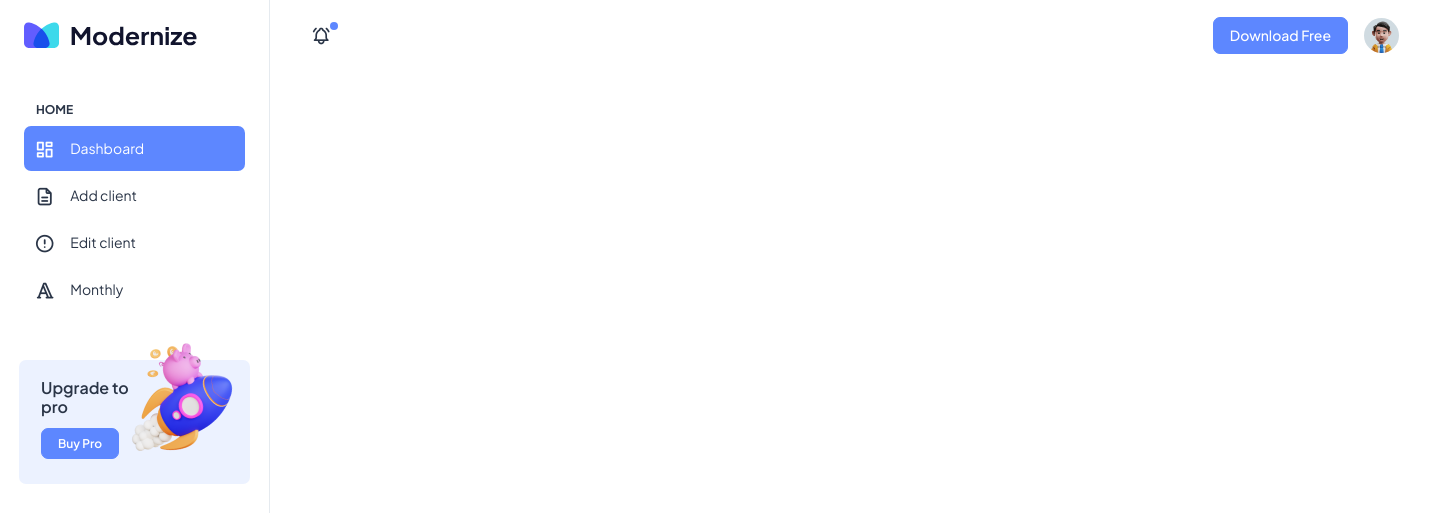
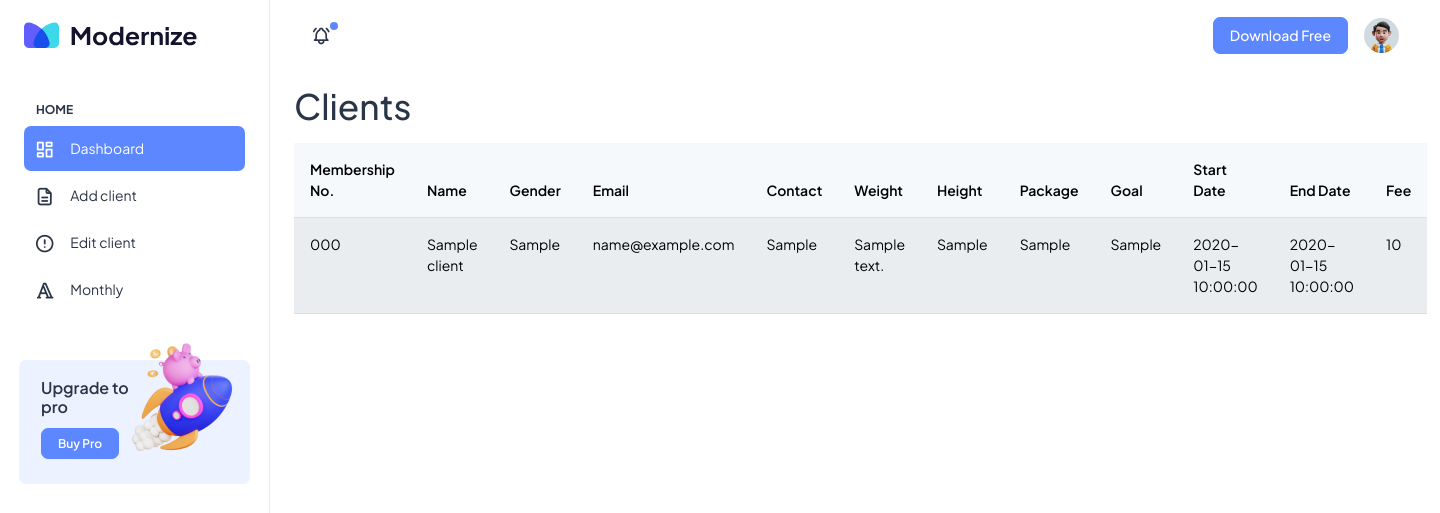
Before and after one commit to sarfaraz1212/TPG, a PHP site: page /dashboard.php in a window 1440 px wide. Shown: the top 513 px of the page. Run offline with PHP 8.4, Linux system fonts and the light colour scheme; tables that the repository leaves empty or names only in its code hold one stand-in row (values such as "Sample post"); some libraries are stand-ins or nearby versions.

Commit message:
Added Add client functionality and show users fun.

```diff
--- a/dashboard.php
+++ b/dashboard.php
@@ -1,6 +1,50 @@
-<?php include('includes/header.php')?>
-      <!--  Header End -->
-      <div class="container-fluid mx-auto w-75">
-        <!--  Start code from here no need to close the above div -->
-
-<?php include('includes/footer.php')?>
+<?php include('includes/header.php'); ?>
+<?php include('includes/connection.php'); ?>
+<!--  Header End -->
+<div class="container-fluid mx-auto w-100">
+  <!--  Start code from here no need to close the above div -->
+  <div>
+    <div class="h1 mb-3">Clients</div>
+    <table class="table table-light table-striped">
+      <thead>
+        <tr>
+          <th scope="col">Membership No.</th>
+          <th scope="col">Name</th>
+          <th scope="col">Gender</th>
+          <th scope="col">Email</th>
+          <th scope="col">Contact</th>
+          <th scope="col">Weight</th>
+          <th scope="col">Height</th>
+          <th scope="col">Package</th>
+          <th scope="col">Goal</th>
+          <th scope="col">Start Date</th>
+          <th scope="col">End Date</th>
+          <th scope="col">Fee</th>
+        </tr>
+      </thead>
+      <tbody>
+        <?php
+          $sql = "SELECT * FROM `clients`";
+          $sqlq = mysqli_query($conn,$sql);
+          while($row = mysqli_fetch_assoc($sqlq)):
+        ?>
+        <tr>
+          <td><?php echo $row['membership_number']; ?></td>
+          <td><?php echo $row['name']; ?></td>
+          <td><?php echo $row['gender']; ?></td>
+          <td><?php echo $row['email']; ?></td>
+          <td><?php echo $row['contact']; ?></td>
+          <td><?php echo $row['body_weight']; ?></td>
+          <td><?php echo $row['height']; ?></td>
+          <td><?php echo $row['package_type']; ?></td>
+          <td><?php echo $row['goal']; ?></td>
+          <td><?php echo $row['start_date']; ?></td>
+          <td><?php echo $row['end_date']; ?></td>
+          <td><?php echo $row['fee']; ?></td>
+        </tr>
+        <?php endwhile; ?>
+      </tbody>
+    </table>
+  </div>
+</div>
+<?php include('includes/footer.php'); ?>
--- a/includes/app.js
+++ b/includes/app.js
@@ -1,5 +1,4 @@
-$(document).ready(function()
-{
+$(document).ready(function() {
     $('#addclientform').on('submit', function(e) {
         e.preventDefault();
         var formdata = new FormData(this);
@@ -10,10 +9,25 @@ $(document).ready(function()
             processData: false,
             contentType: false,
             success: function(feedback) {
-                alert(feedback);
+                var feedback = JSON.parse(feedback);
+                if(feedback.status = "success") {
+                    Swal.fire({
+                        title: 'Success!',
+                        text: 'Client inserted successfully!',
+                        icon: 'success',
+                        confirmButtonText: 'OK'
+                    }).then(function() {
+
+                    });
+                } else {
+                    Swal.fire({
+                        title: 'Error!',
+                        text: 'Client insertion failed!',
+                        icon: 'error',
+                        confirmButtonText: 'OK'
+                    });
+                }
             }
         });
     });
-
-
 });
--- a/includes/connection.php
+++ b/includes/connection.php
@@ -7,7 +7,7 @@ $db="thephysiquegym";
 
 $conn = mysqli_connect($host,$username,$password,$db);
 
-// SQL query to create the clients table
+/*/ SQL query to create the clients table
 $sql = "CREATE TABLE IF NOT EXISTS clients (
     id INT PRIMARY KEY AUTO_INCREMENT,
     membership_number VARCHAR(255) NOT NULL,
@@ -29,6 +29,7 @@ $sql = "CREATE TABLE IF NOT EXISTS clients (
   } else {
     echo "Error creating table: " . mysqli_error($conn);
   }
+  */
 
 
 ?>
--- a/includes/header.php
+++ b/includes/header.php
@@ -8,6 +8,9 @@
   <link rel="shortcut icon" type="image/png" href="assets/images/logos/favicon.png" />
   <link rel="stylesheet" href="assets/css/styles.min.css" />
   <script src="https://ajax.googleapis.com/ajax/libs/jquery/3.6.4/jquery.min.js"></script>
+  <!-- SweetAlert CDN -->
+  <script src="https://cdn.jsdelivr.net/npm/sweetalert2@11.1.4/dist/sweetalert2.min.js"></script>
+  <link rel="stylesheet" href="https://cdn.jsdelivr.net/npm/sweetalert2@11.1.4/dist/sweetalert2.min.css">
 </head>
 
 <body>
```
Also changed, not shown: add-client.php (+14 -5 lines), includes/logic.php (+35 -6 lines).
